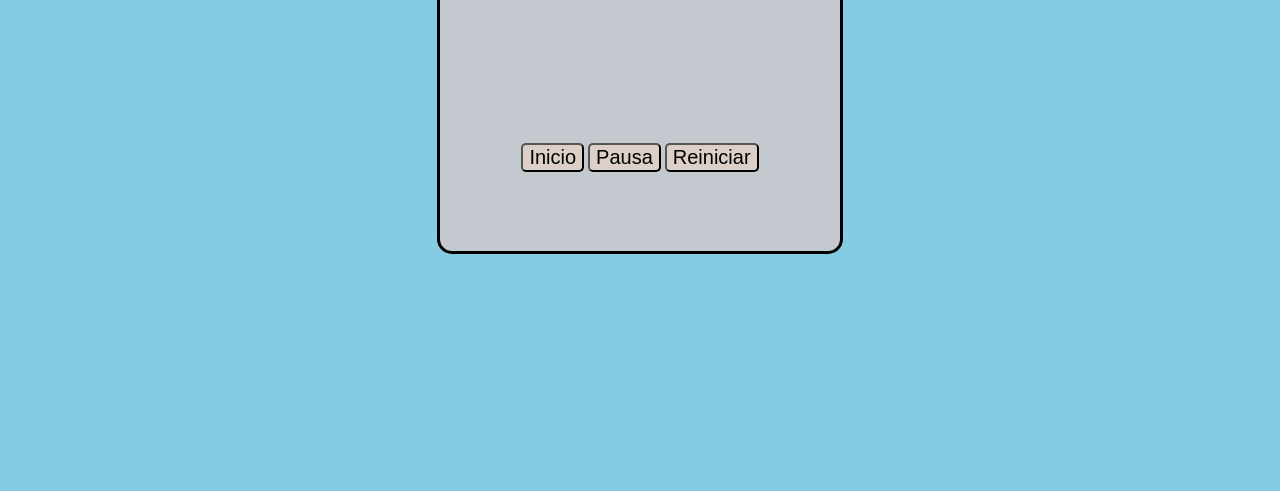
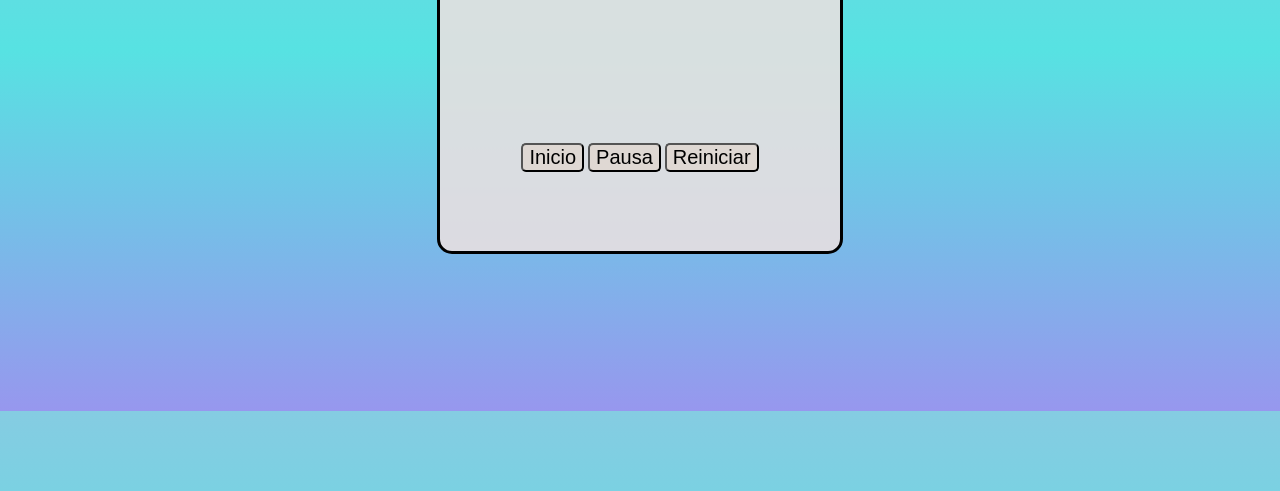
Before and after one commit to RubioJuan/Cronometro, a plain HTML site: page index.html in a window 1280 px wide. Shown: the part 309-800 px from the top of the page. Drawn offline with Linux system fonts and the light colour scheme.

Commit message:
Add files via upload

```diff
--- a/css/style.css
+++ b/css/style.css
@@ -2,7 +2,7 @@
     margin: 0;
 }
 body{
-    background-color: rgb(133, 204, 226);
+    background: linear-gradient(rgb(133, 204, 226),rgb(87, 226, 226),rgb(151, 151, 238));
     height: 90vh;
     display: grid;
     justify-content: center;
@@ -10,7 +10,7 @@ body{
 }
 .container {
     border: solid black;
-    background-color: rgba(226, 200, 200, 0.678);
+    background-color: rgba(235, 224, 224, 0.87);
     width: 400px;
     height: 400px;
     border-radius: 15px;
@@ -26,7 +26,7 @@ body{
 }
 .botones button{
     border-radius: 5px;
-    background-color: rgba(224, 210, 198, 0.808);
+    background-color: rgba(224, 216, 209, 0.808);
     cursor: pointer;
     font-size: 20px;
 }
--- a/js/app.js
+++ b/js/app.js
@@ -8,7 +8,7 @@ startButon.addEventListener("click",start);
 stopButon.addEventListener("click", stop);
 resetButon.addEventListener("click", reset);
 
-// // El addEventListener() método de la EventTargetinterfaz
+// El addEventListener() método de la EventTargetinterfaz
 // configura una función que se llamará cada vez que el evento
 // especificado se entregue al objetivo.
 
@@ -70,7 +70,7 @@ function reset() {
     clearInterval(startTimer);
 
 // clearInterval(startTimer);: Detiene el intervalo de tiempo que se había
-//  establecido previamente para actualizar el cronómetro
+// establecido previamente para actualizar el cronómetro
 
     hr = min = sec = ms = "0" + 0;
     putValue();
```
